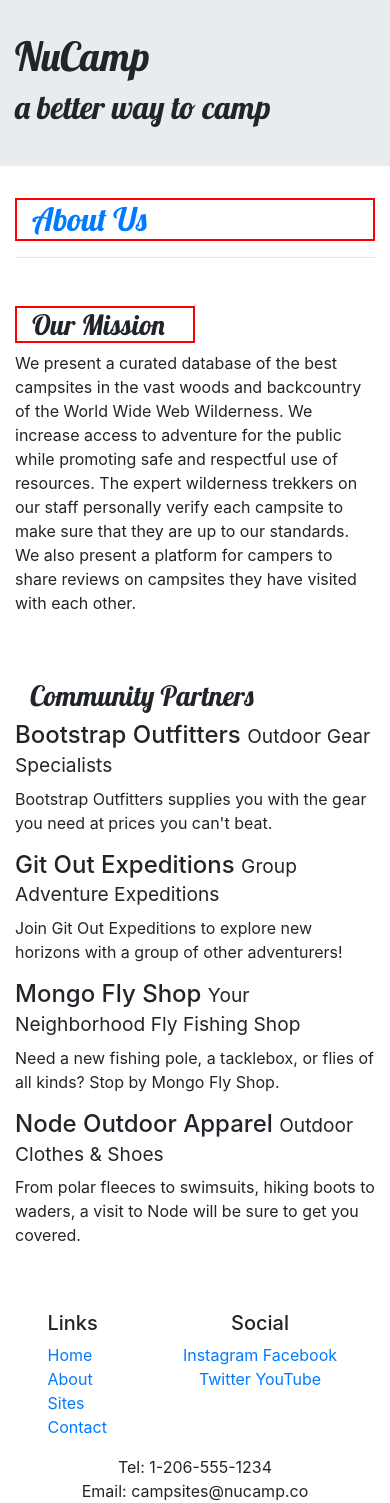
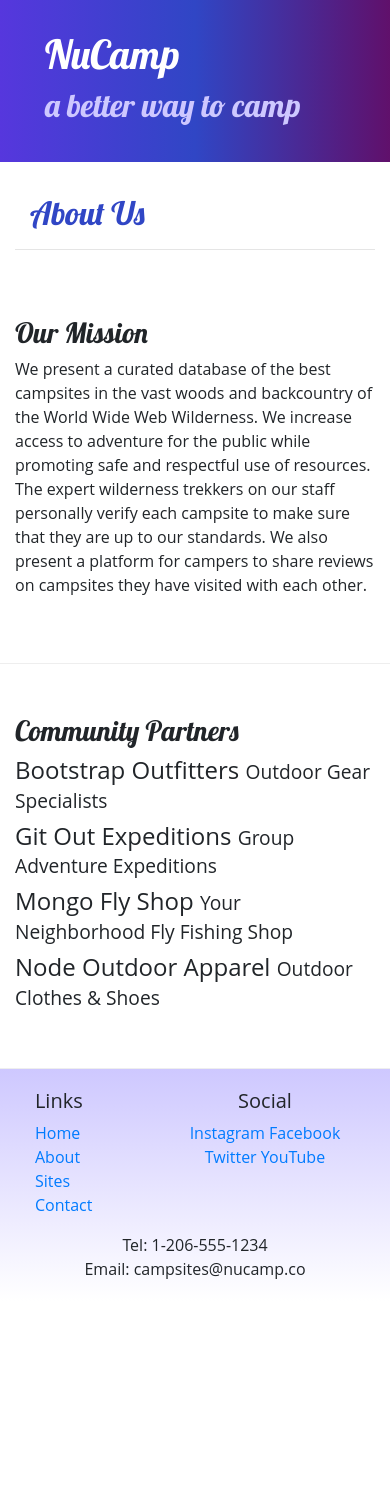
Before and after one commit to KwaneleKhumalo/bootstrap, a website: page aboutus.html in a window 390 px wide. After the commit the page ends 1301 px from the top, so only its background shows below. Drawn offline with nearby package versions, Linux system fonts and the light colour scheme.

Commit message:
bootstrap classes

```diff
--- a/aboutus.html
+++ b/aboutus.html
@@ -27,43 +27,43 @@
     </header>
 
     <div class="container">
-        <div class="mb-5">
-            <div>
-               <h2 class="text-primary col-12" style="border:2px solid red;">About Us</h2>
+        <div class="row">
+            <div class="col">
+               <h2 class="col">About Us</h2>
                <hr />
             </div>
         </div>
 
-        <div class="mb-5 row row-content">
-            <div class="container">
-                <h3 class="col-6" style="border:2px solid red;">Our Mission</h3>
+        <div class="row row-content">
+            <div class="col-sm-6">
+                <h3 >Our Mission</h3>
                 <p>We present a curated database of the best campsites in the vast woods and backcountry of the World Wide Web Wilderness. We increase access to adventure for the public while promoting safe and respectful use of resources. The expert wilderness trekkers on our staff personally verify each campsite to make sure that they are up to our standards. We also present a platform for campers to share reviews on campsites they have visited with each other.</p>
             </div>
         </div>
 
-        <div class="mb-5 row row-content">
-            <div class="container">
-                <h3 class="col-12">Community Partners</h3>
+        <div class="row row-content">
+            <div class="col">
+                <h3 >Community Partners</h3>
                 <h4>Bootstrap Outfitters <small>Outdoor Gear Specialists</small></h4>
-                <p>Bootstrap Outfitters supplies you with the gear you need at prices you can't beat.</p>
+                <p class="d-none d-sm-block">Bootstrap Outfitters supplies you with the gear you need at prices you can't beat.</p>
                 <h4>Git Out Expeditions <small>Group Adventure Expeditions</small></h4>
-                <p>Join Git Out Expeditions to explore new horizons with a group of other adventurers!</p>
+                <p class="d-none d-sm-block">Join Git Out Expeditions to explore new horizons with a group of other adventurers!</p>
                 <h4>Mongo Fly Shop <small>Your Neighborhood Fly Fishing Shop</small></h4>
-                <p>Need a new fishing pole, a tacklebox, or flies of all kinds? Stop by Mongo Fly Shop.</p>
+                <p class="d-none d-sm-block">Need a new fishing pole, a tacklebox, or flies of all kinds? Stop by Mongo Fly Shop.</p>
                 <h4>Node Outdoor Apparel <small>Outdoor Clothes & Shoes</small></h4>
-                <p>From polar fleeces to swimsuits, hiking boots to waders, a visit to Node will be sure to get you covered.</p>
+                <p class="d-none d-sm-block">From polar fleeces to swimsuits, hiking boots to waders, a visit to Node will be sure to get you covered.</p>
             </div>
         </div>
     </div>
 
     <footer>
-        <div class="container">
+        <div>
             <div class="row">
                 <div class="col-4 col-sm-2 offset-1">
                     <h5>Links</h5>
                     <ul class="list-unstyled">
                         <li><a href="index.html">Home</a></li>
-                        <li><a href="#">About</a></li>
+                        <li><a href="aboutus.html">About</a></li>
                         <li><a href="#">Sites</a></li>
                         <li><a href="#">Contact</a></li>
                     </ul>
--- a/style.css
+++ b/style.css
@@ -1,11 +1,33 @@
-*
-{
- margin: 0;
- padding: 0;
- box-sizing: border-box;
+
+body {
+ font-family: "Open Sans", sans-serif;
 }
 
-h1, h2, h3
-{
- font-family: 'Lobster', cursive;
+h1, h2, h3 {
+ font-family: "Lobster", cursive;
 }
+
+h2 {
+ color: #3046C5;
+}
+
+header h2 {
+ color: #CEC8FF;
+}
+
+footer {
+ background-image: linear-gradient(#CEC8FF, white);
+ padding: 20px 0;
+}
+
+.jumbotron {
+ padding: 30px;
+ background-image: linear-gradient(to right, #5637DD, #3046C5, #60106B);
+ color: white;
+}
+
+.row-content {
+ padding: 50px 0;
+ border-bottom: 1px ridge;
+ min-height: 200px;
+}
```
Also changed, not shown: index.html (+66 -20 lines).
